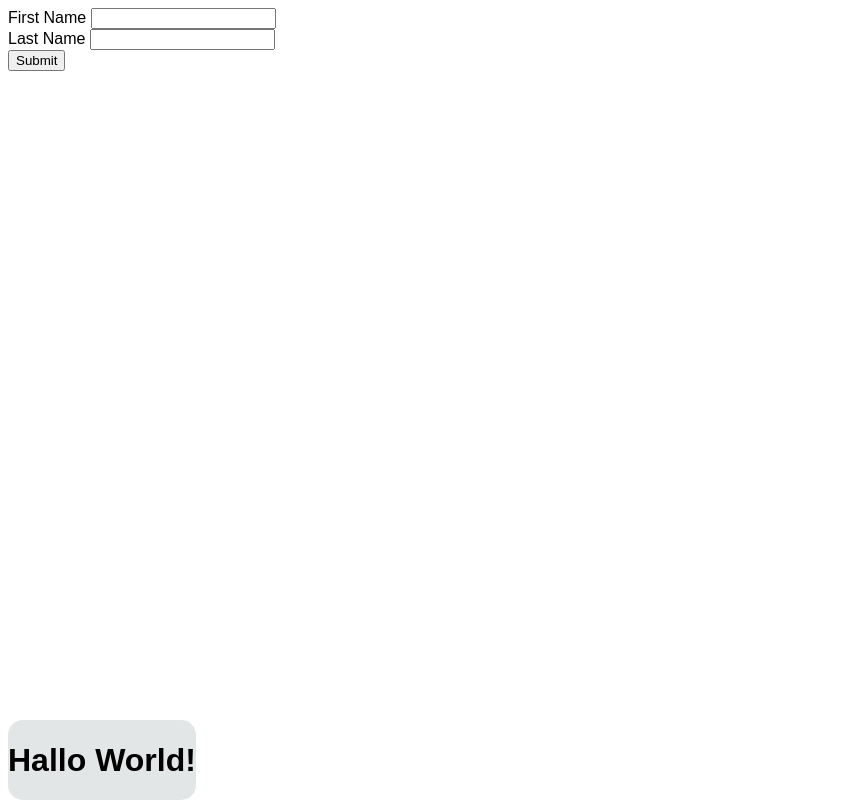
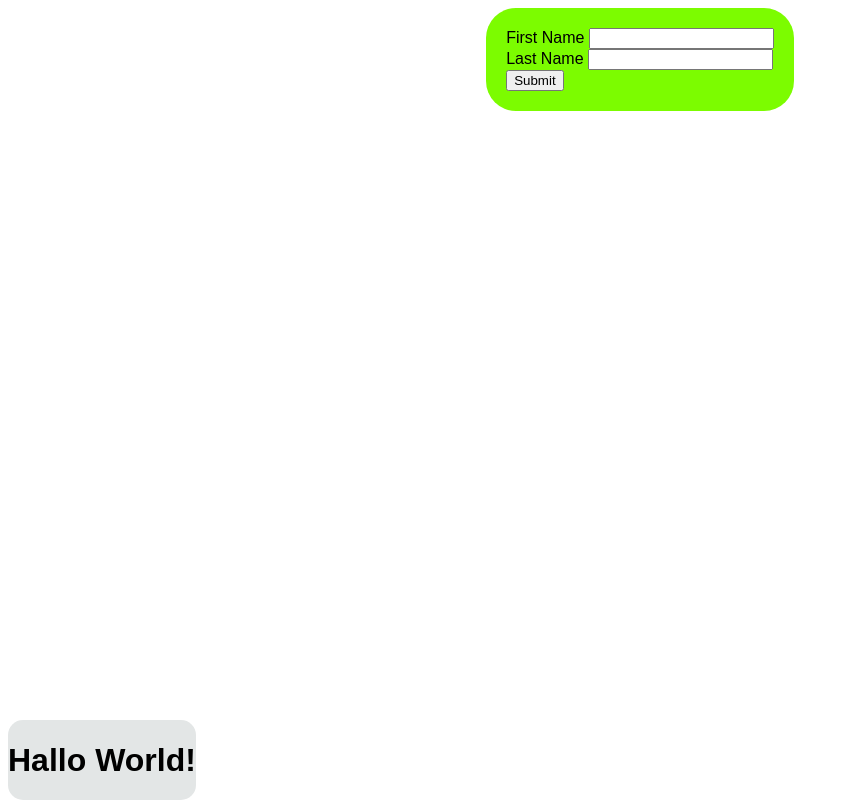
Before and after one commit to vbit27/google-homepage, a plain HTML site: page main.html in a window 1280 px wide. Shown: the whole page, without its empty margins (0-849 px from the left). Drawn offline with Linux system fonts and the light colour scheme.

Commit message:
Playing Around

```diff
--- a/main.html
+++ b/main.html
@@ -26,6 +26,15 @@
          position:fixed;
          bottom: 0px;
      }
+
+     form {
+         background-color: lawngreen;
+         width: fit-content;
+         font-family: fantasy;
+         margin: 0 auto;
+         padding: 20px;
+         border-radius: 30px;
+     }
  </style>
 </head>
 
```
